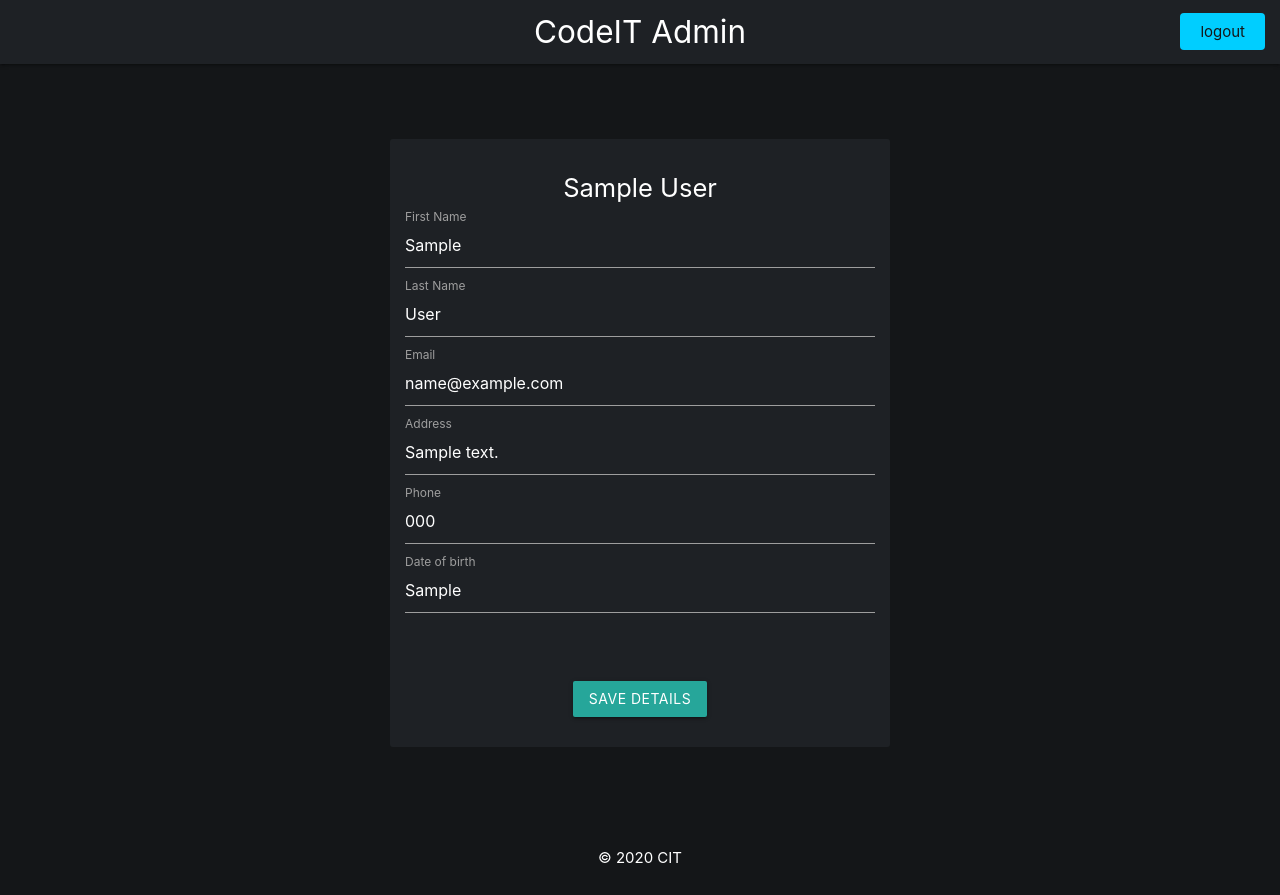
After one commit to jhdev96/cit-blockchain, a Django app: page /students/1 in a window 1280 px wide. The commit adds this page. Run offline with Django 3.2, Linux system fonts and the light colour scheme; a user stored in the database is signed in; tables that the repository leaves empty hold one stand-in row (values such as "Sample post"); some libraries are stand-ins or nearby versions.

Commit message:
add student detail

```diff
--- a/frontend/static/css/main.css
+++ b/frontend/static/css/main.css
@@ -1,5 +1,9 @@
+body {
+  background-color: #141618;
+}
+
 .app {
-  height: 100vh;
+  height: 100%;
   text-align: center;
   background-color: #141618;
 }
@@ -33,6 +37,10 @@
   color: #fff;
   border-radius: 3px;
   background-color: #1e2125;
+}
+
+.input-field.col label {
+  left: 0 !important;
 }
 
 .cit-card .card-header {
@@ -166,7 +174,6 @@
 }
 
 .footer {
-  position: absolute;
   bottom: 0;
   width: 100%;
   padding: 25px;
--- /dev/null
+++ b/frontend/templates/partials/_student_detail.html
@@ -0,0 +1,41 @@
+{% extends 'base.html' %}
+
+{% block content %}
+<form action="{% url 'update-record' %}" method="post">
+  {% csrf_token %}
+  <div class="cit-card">
+    <div class="card-header">
+      {{ student.first_name }} {{ student.last_name }}
+    </div>
+    <div class="modal-content">
+      <input type="hidden" name="id" value={{ student.id }}>
+      <div class="input-field col s6">
+        <input value="{{ student.first_name }}" type="text" name="firstname">
+        <label for="first_name">First Name</label>
+      </div>
+      <div class="input-field col s6">
+        <input value="{{ student.last_name }}" type="text" name="lastname">
+        <label for="last_name">Last Name</label>
+      </div>
+      <div class="input-field col s6">
+        <input value="{{ student.email }}" type="text" name="email">
+        <label for="email">Email</label>
+      </div>
+      <div class="input-field col s6">
+        <input value="{{ student.address }}" type="text" name="address">
+        <label for="address">Address</label>
+      </div>
+      <div class="input-field col s6">
+        <input value="{{ student.phone }}" type="text" name="phone">
+        <label for="phone">Phone</label>
+      </div>
+      <div class="input-field col s6">
+        <input value="{{ student.dob }}" type="text" name="dob">
+        <label for="dob">Date of birth</label>
+      </div>
+      <br /><br />
+    </div>
+    <input type="submit" class="btn btn-primary" value="Save details">
+  </div>
+</form>
+{% endblock  %}
--- a/frontend/templates/partials/_topbar.html
+++ b/frontend/templates/partials/_topbar.html
@@ -1,6 +1,10 @@
 <nav>
   <div class="nav-wrapper top-bar">
-    <a href="#" class="brand-logo center">CodeIT Admin</a>
+    <a
+      href="{% url 'index' %}"
+      class="brand-logo center">
+        CodeIT Admin
+    </a>
     <ul id="nav-mobile" class="right hide-on-med-and-down">
       {% if user.is_authenticated %}
         <li>
--- a/frontend/urls.py
+++ b/frontend/urls.py
@@ -7,5 +7,5 @@ urlpatterns = [
     path('logout', views.logout_user, name='logout'),
     path('transactions', views.blocks, name='transactions'),
     path('students', views.students, name='students'),
-    path('student/<int:id>', views.student_detail, name='student')
+    path('students/<int:id>', views.student_detail, name='student')
 ]
--- a/frontend/views.py
+++ b/frontend/views.py
@@ -1,5 +1,5 @@
 from django.shortcuts import render, redirect
-from django.http import HttpResponse
+from django.contrib.auth.decorators import login_required
 from django.contrib.auth import authenticate, login, logout
 from blockchain_records.models import Block
 from student_records.models import StudentRecord
@@ -31,6 +31,7 @@ def logout_user(request):
   logout(request)
   return redirect('index')
 
+@login_required(login_url='/')
 def blocks(request):
   context = {
     'blocks': Block.objects.order_by('-timestamp')
@@ -38,6 +39,7 @@ def blocks(request):
 
   return render(request, 'partials/_blocks.html', context)
 
+@login_required(login_url='/')
 def students(request):
   context = {
     'students': StudentRecord.objects.all()
@@ -45,9 +47,13 @@ def students(request):
 
   return render(request, 'partials/_students.html', context)
 
+@login_required(login_url='/')
 def student_detail(request, id):
 
   student = StudentRecord.objects.get(id=id)
-  print(student.first_name, student.last_name)
 
-  return HttpResponse('<h1>Student detail</h1>')
+  context = {
+    'student': student
+  }
+
+  return render(request, 'partials/_student_detail.html', context)
--- a/student_records/views.py
+++ b/student_records/views.py
@@ -1,4 +1,5 @@
 from django.shortcuts import render, redirect
+from django.contrib.auth.decorators import login_required
 from django.http import HttpResponse
 from .models import StudentRecord
 from blockchain_records.models import Block
@@ -17,6 +18,7 @@ def get_student_fields(request) -> dict:
                        )
   return student_fields
 
+@login_required(login_url='/')
 def add_record(request):
   if request.method == 'POST':
     student_fields = get_student_fields(request)
@@ -40,6 +42,7 @@ def add_record(request):
 
   return redirect('index')
 
+@login_required(login_url='/')
 def update_record(request):
   if request.method =='POST':
     record_id = request.POST['id']
@@ -61,6 +64,7 @@ def update_record(request):
 
   return redirect('index')
 
+@login_required(login_url='/')
 def delete_record(request):
   if request.method =='POST':
     record_id = request.POST['id']
```
